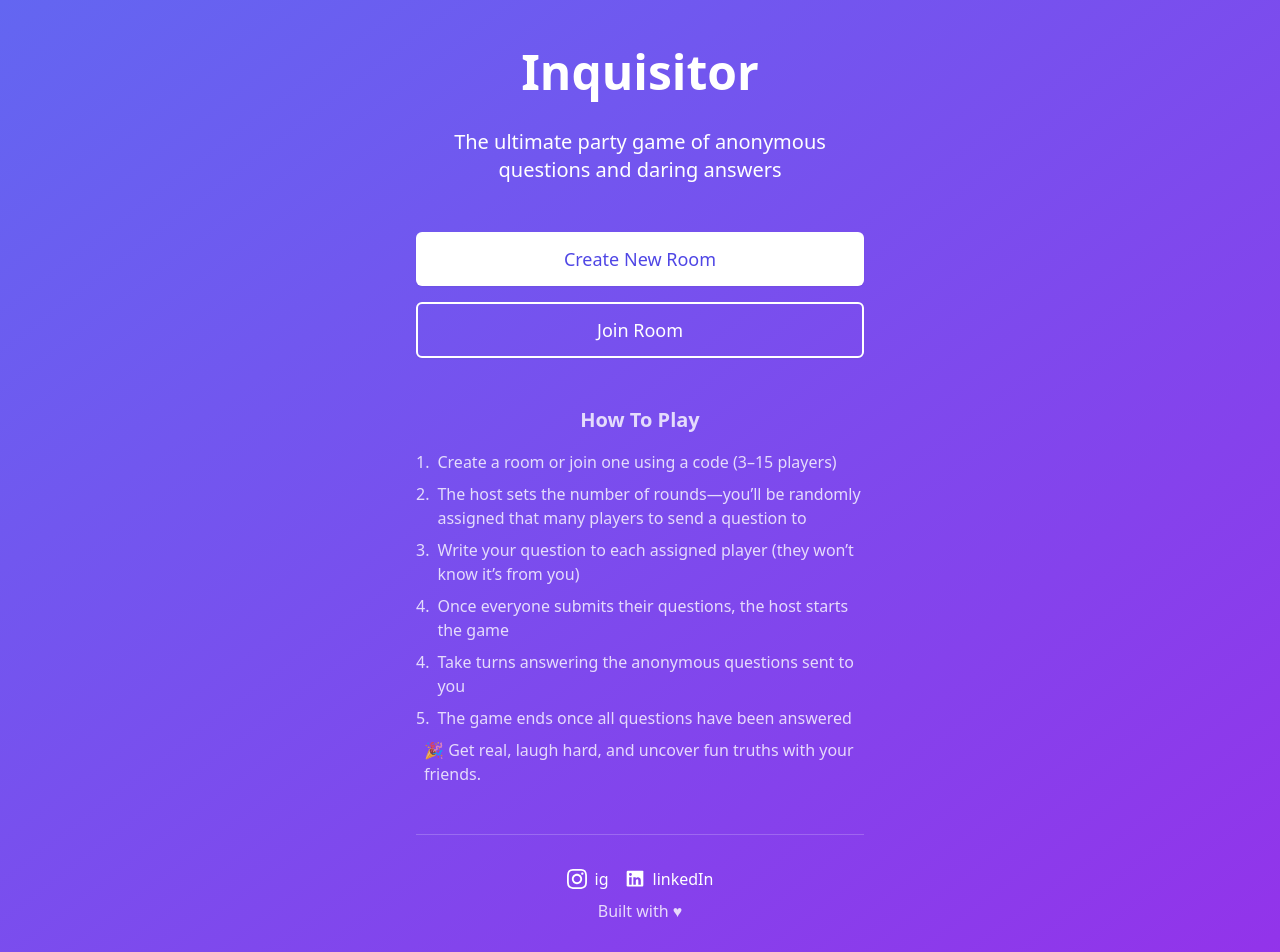
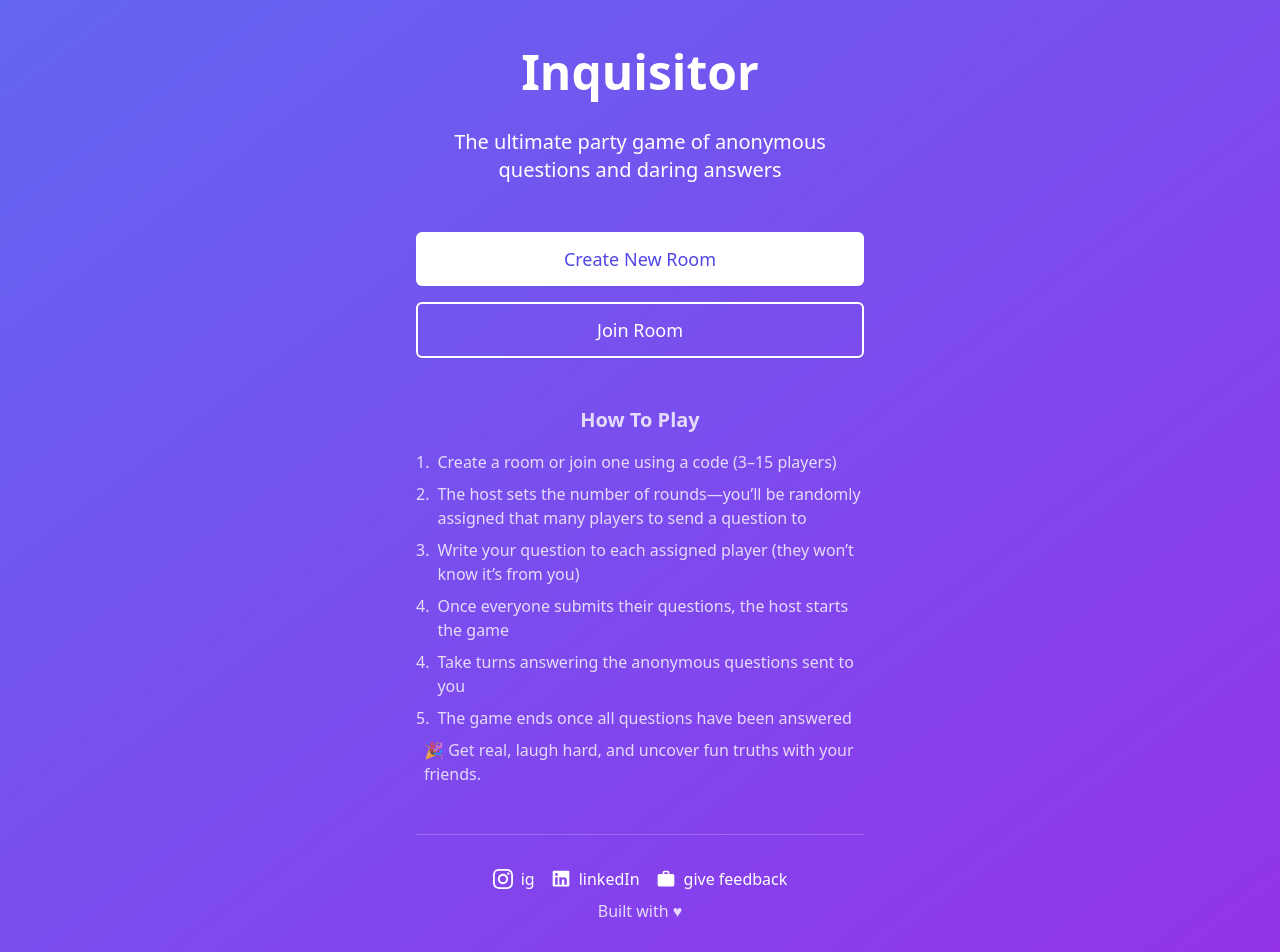
Before and after one commit to ykl1/inquisitor, a React (Vite) app: page / in a window 1280 px wide. Shown: the top 952 px of the page. Built offline with nearby package versions, Linux system fonts and the light colour scheme; no server answers.

Commit message:
Add google form link

```diff
--- a/src/pages/LandingPage.tsx
+++ b/src/pages/LandingPage.tsx
@@ -92,6 +92,22 @@ const LandingPage = () => {
               </svg>
               <span>linkedIn</span>
             </a>
+            <a
+              href="https://docs.google.com/forms/d/e/1FAIpQLScZ0cSxMSAYNhJxcw757hBjZqvR38eNb3pSI1XQkwHX3DWwmQ/viewform?usp=header"
+              target="_blank"
+              rel="noopener noreferrer"
+              className="inline-flex items-center text-white hover:text-white/90 transition"
+            >
+              <svg
+                xmlns="http://www.w3.org/2000/svg"
+                viewBox="0 0 24 24"
+                fill="currentColor"
+                className="w-5 h-5 mr-2"
+              >
+                <path d="M20 6h-4V4c0-1.11-.89-2-2-2h-4c-1.11 0-2 .89-2 2v2H4c-1.11 0-1.99.89-1.99 2L2 19c0 1.11.89 2 2 2h16c1.11 0 2-.89 2-2V8c0-1.11-.89-2-2-2zm-6 0h-4V4h4v2z"></path>
+              </svg>
+              <span>give feedback</span>
+            </a>
           </div>
           <div className="mt-2">
             <span className="text-md">Built with ♥</span>
```
